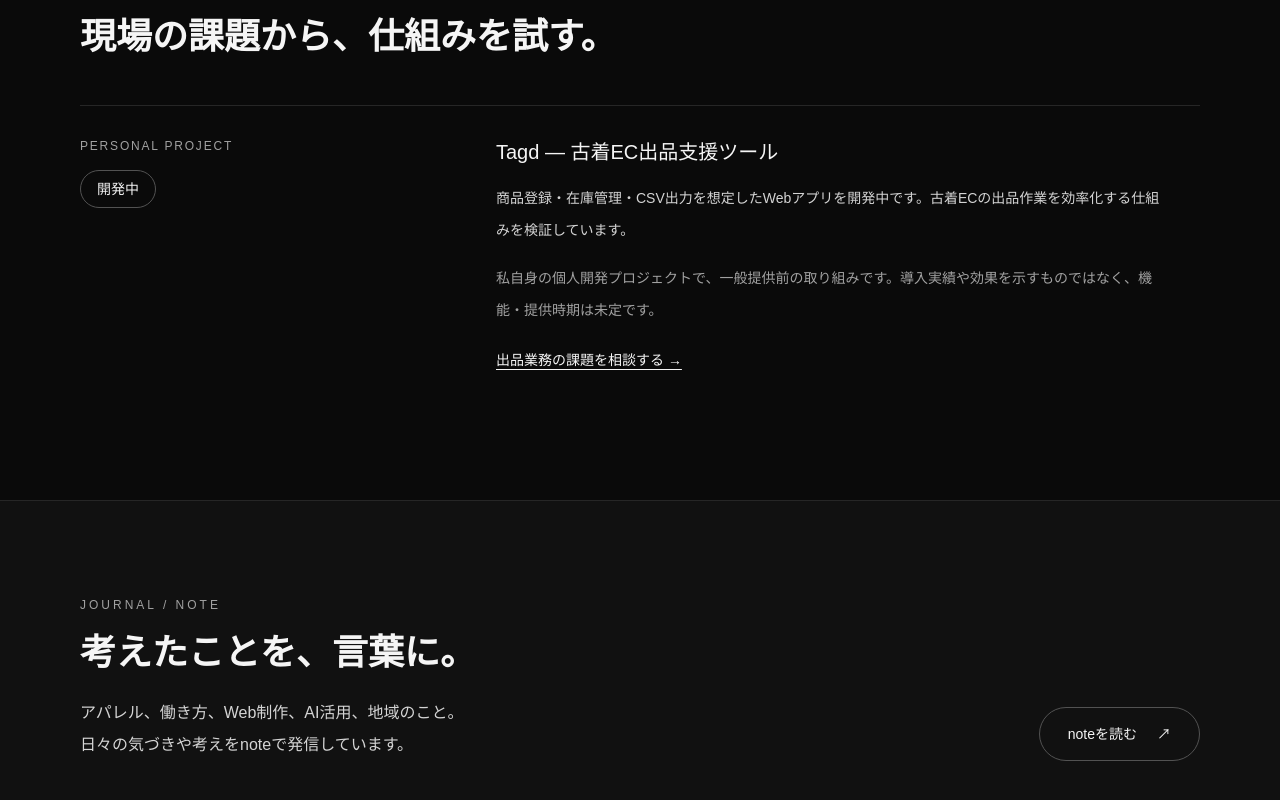
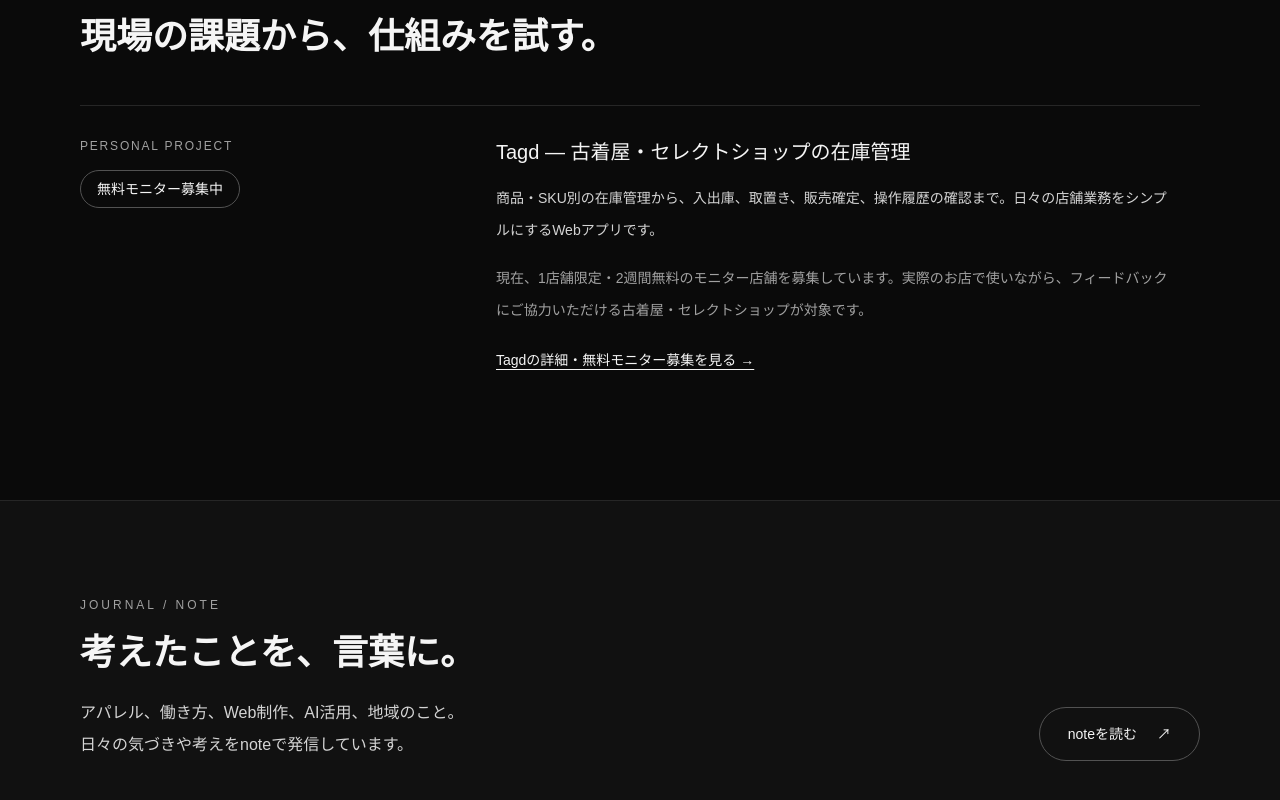
Before and after one commit to imayoshi-base/basehp-renewal, a Next.js app: page / in a window 1280 px wide. Shown: the part 3869-4669 px from the top of the page. Built offline with nearby package versions, Linux system fonts and the light colour scheme.

Commit message:
Link homepage Tagd project to monitor landing page

```diff
--- a/app/page.tsx
+++ b/app/page.tsx
@@ -158,12 +158,12 @@
             <p className={eyebrow}>PROJECTS</p>
             <h2 id="projects-title" className="mt-5 text-3xl font-semibold sm:text-4xl">現場の課題から、仕組みを試す。</h2>
             <article className="mt-12 grid gap-4 border-t border-neutral-800 py-8 md:grid-cols-[1fr_2fr] md:gap-16">
-              <div><p className="text-xs tracking-[0.15em] text-neutral-400">PERSONAL PROJECT</p><p className="mt-4 inline-block rounded-full border border-neutral-600 px-4 py-2 text-sm">開発中</p></div>
+              <div><p className="text-xs tracking-[0.15em] text-neutral-400">PERSONAL PROJECT</p><p className="mt-4 inline-block rounded-full border border-neutral-600 px-4 py-2 text-sm">無料モニター募集中</p></div>
               <div>
-                <h3 className="text-xl font-medium">Tagd — 古着EC出品支援ツール</h3>
-                <p className="mt-4 max-w-2xl text-sm leading-8 text-neutral-300">商品登録・在庫管理・CSV出力を想定したWebアプリを開発中です。古着ECの出品作業を効率化する仕組みを検証しています。</p>
-                <p className="mt-4 max-w-2xl text-sm leading-8 text-neutral-400">私自身の個人開発プロジェクトで、一般提供前の取り組みです。導入実績や効果を示すものではなく、機能・提供時期は未定です。</p>
-                <a href="#contact" className={`mt-6 inline-block text-sm underline underline-offset-4 ${focus}`}>出品業務の課題を相談する →</a>
+                <h3 className="text-xl font-medium">Tagd — 古着屋・セレクトショップの在庫管理</h3>
+                <p className="mt-4 max-w-2xl text-sm leading-8 text-neutral-300">商品・SKU別の在庫管理から、入出庫、取置き、販売確定、操作履歴の確認まで。日々の店舗業務をシンプルにするWebアプリです。</p>
+                <p className="mt-4 max-w-2xl text-sm leading-8 text-neutral-400">現在、1店舗限定・2週間無料のモニター店舗を募集しています。実際のお店で使いながら、フィードバックにご協力いただける古着屋・セレクトショップが対象です。</p>
+                <a href="/tagd" className={`mt-6 inline-block text-sm underline underline-offset-4 ${focus}`}>Tagdの詳細・無料モニター募集を見る →</a>
               </div>
             </article>
           </div>
```
